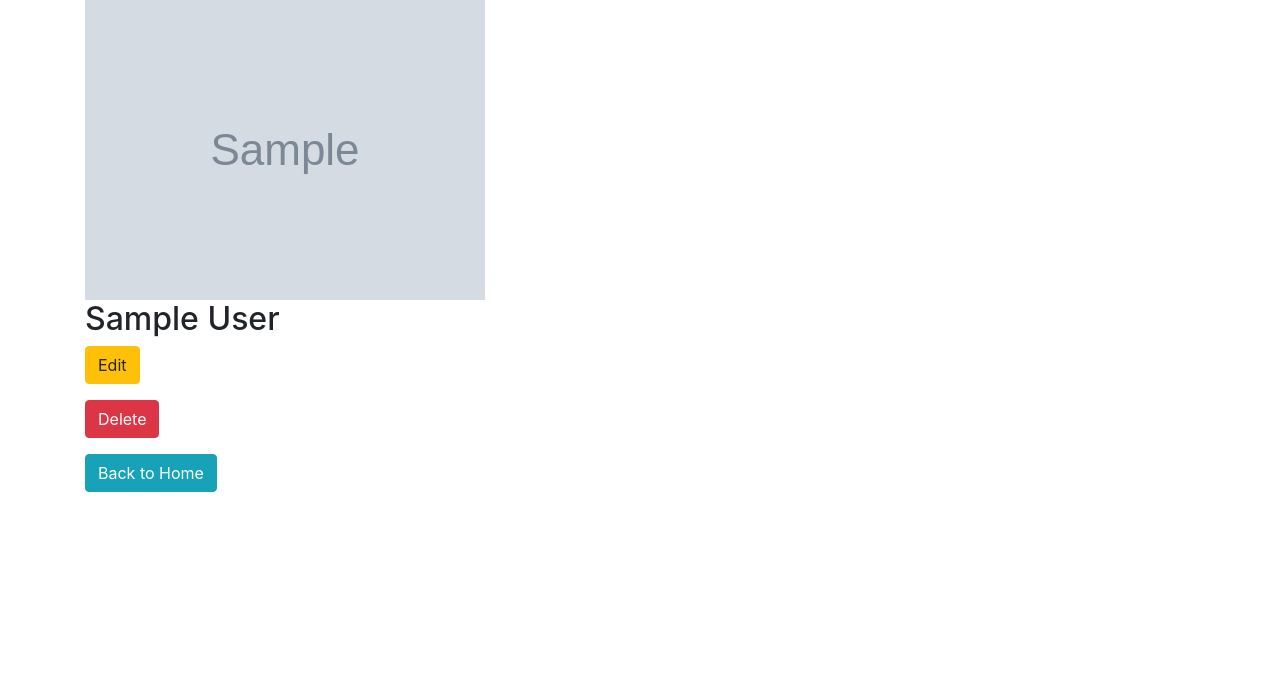
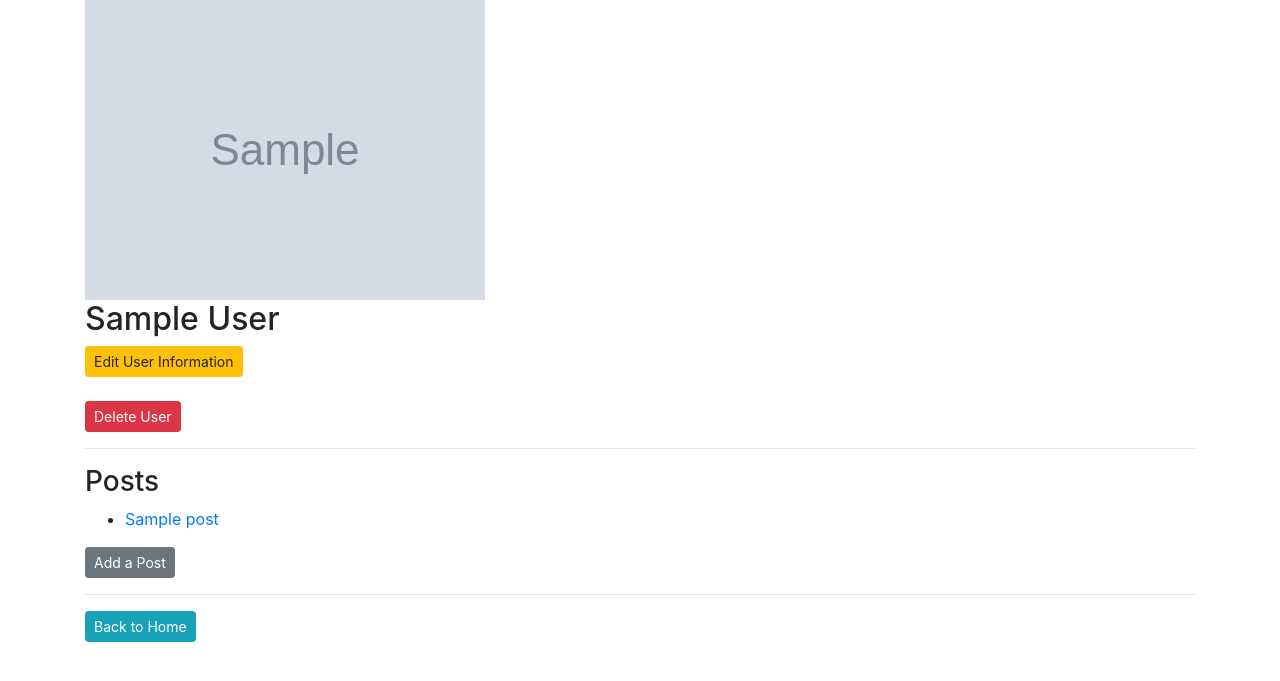
Before and after one commit to exgin/fullstack-user-app, a Flask app: page /users/1 in a window 1280 px wide. Shown: the top 681 px of the page. Run offline with Flask 2, Linux system fonts and the light colour scheme; tables that the repository leaves empty hold one stand-in row (values such as "Sample post"); grey boxes marked "Sample" are stand-in pictures; some libraries are stand-ins or nearby versions.

Commit message:
adding posts to app

```diff
--- a/app.py
+++ b/app.py
@@ -1,7 +1,7 @@
 """Blogly application."""
 
-from flask import Flask, render_template, redirect, request
-from models import db, connect_db, User
+from flask import Flask, render_template, redirect, request, flash
+from models import db, connect_db, User, Post
 from flask_debugtoolbar import DebugToolbarExtension
 
 
@@ -67,9 +67,41 @@ def edit_user(user_id):
 @app.route('/users/<int:user_id>/delete', methods=['POST'])
 def delete_user(user_id):
     """Delete a user from my database"""
-
     user = User.query.get_or_404(user_id)
     db.session.delete(user)
     db.session.commit()
 
     return redirect('/')
+
+# Post Routes #
+@app.route('/users/<int:user_id>/posts/new')
+def show_user_post_form(user_id):
+    """Show user post form"""
+    user = User.query.get_or_404(user_id)
+
+    return render_template('add-post-user.html', user=user)
+
+@app.route('/users/<int:user_id>/posts/new', methods=['POST'])
+def handle_user_post(user_id):
+    """Handle user posts"""
+    user = User.query.get_or_404(user_id)
+
+    new_post = Post(title=request.form['post-title'], content=request.form['post-content'])
+    db.session.add(new_post)
+    db.session.commit()
+
+    return redirect(f"/users/{user_id}")
+
+@app.route('/post/<int:post_id>')
+def show_post_details(post_id):
+    """Show our post details"""
+    post = Post.query.get_or_404(post_id)
+
+    return render_template('post-user.html', post=post)
+
+@app.route('/posts')
+def show_all_posts():
+    """Show every user post"""
+    post = Post.query.all()
+
+    return render_template('all-posts.html', post=post)
--- a/models.py
+++ b/models.py
@@ -1,5 +1,6 @@
 """Models for Blogly."""
 from flask_sqlalchemy import SQLAlchemy
+import datetime
 
 db = SQLAlchemy()
 
@@ -13,11 +14,8 @@ class User(db.Model):
     __tablename__ = 'user'
 
     id = db.Column(db.Integer, primary_key=True, autoincrement=True)
-
     first_name = db.Column(db.Text, nullable=False)
-
     last_name = db.Column(db.Text, nullable=False)
-
     image_url = db.Column(db.Text, default=DEFAULT_IMG, nullable=False)
 
     # @property Helped fix '<bound method User.full_name of <User 3>>'
@@ -25,3 +23,20 @@ class User(db.Model):
     def full_name(self):
         """Return first & last name"""
         return f"{self.first_name} {self.last_name}"
+
+class Post(db.Model):
+    __tablename__ = 'post'
+
+    id = db.Column(db.Integer, primary_key=True, autoincrement=True)
+    title = db.Column(db.Text, nullable=False)
+    content = db.Column(db.Text, nullable=False)
+    created_at = db.Column(db.DateTime, nullable=False, default=datetime.datetime.now)
+    user_id = db.Column(db.Integer, db.ForeignKey('user.id'), nullable=False)
+
+    user = db.relationship('User', backref='post')
+
+    @property
+    def formated_date(self):
+        """Formats the date for users"""
+
+        return self.created_at.strftime("%b %d %Y %H:%M:%S")
--- a/templates/index.html
+++ b/templates/index.html
@@ -21,7 +21,9 @@
         {% endfor %}
       </ul>
       <p><a class="btn btn-md btn-success" href="/users/new">Add user</a></p>
+      <p><a class="btn btn-md btn-outline-success" href='/posts'>View All Posts</a></p>
     </div>
+
     {% endblock %}
     <script
       src="https://code.jquery.com/jquery-3.4.1.slim.min.js"
--- a/templates/show-user.html
+++ b/templates/show-user.html
@@ -2,14 +2,26 @@
 <div class="container">
   <img src="{{user.image_url}}" alt="user img" />
   <h2>{{user.full_name}}</h2>
+  <a class="btn btn-sm btn-warning" href="/users/{{user.id}}/edit">Edit User Information</a>
+  <br />
+  <br />
+  <form>
+    <button class="btn btn-danger btn-sm" formaction="/users/{{user.id}}/delete" formmethod="POST">Delete User</button>
+  </form>
+  <hr />
 
-  <p><a class="btn btn-md btn-warning" href="/users/{{user.id}}/edit">Edit</a></p>
-  <form>
-    <p
-      ><button class="btn btn-danger btn-md" formaction="/users/{{user.id}}/delete" formmethod="POST">Delete</button></p
-    >
-  </form>
-  <p><a class="btn btn-md btn-info" href="/">Back to Home</a></p>
+  <div class="container-post">
+    <h3>Posts</h3>
+    <ul>
+      {% for post in user.post %}
+      <li><a href="/post/{{post.id}}">{{post.title}}</a></li>
+      {% endfor %}
+    </ul>
+  </div>
+
+  <a class="btn btn-sm btn-secondary" href="/users/{{user.id}}/posts/new">Add a Post</a>
+  <hr />
+  <a class="btn btn-sm btn-info" href="/">Back to Home</a>
 </div>
 
 {% endblock %}
```
Also changed, not shown: seed.py (+7 -4 lines), templates/add-post-user.html (added, +22 -0 lines), templates/add-user.html (+2 -8 lines), templates/all-posts.html (added, +13 -0 lines), templates/edit-user.html (+3 -9 lines), templates/post-user.html (added, +16 -0 lines).
